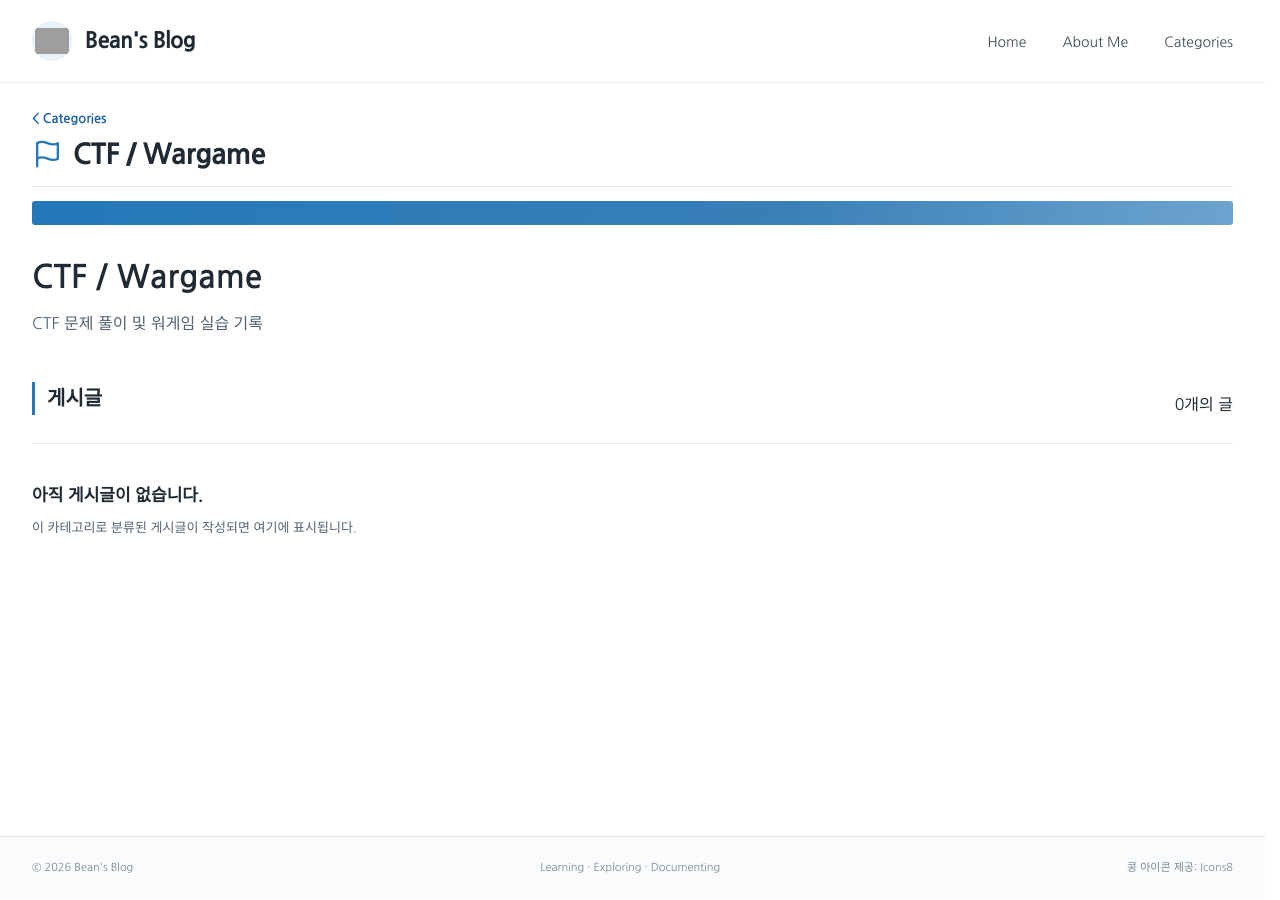
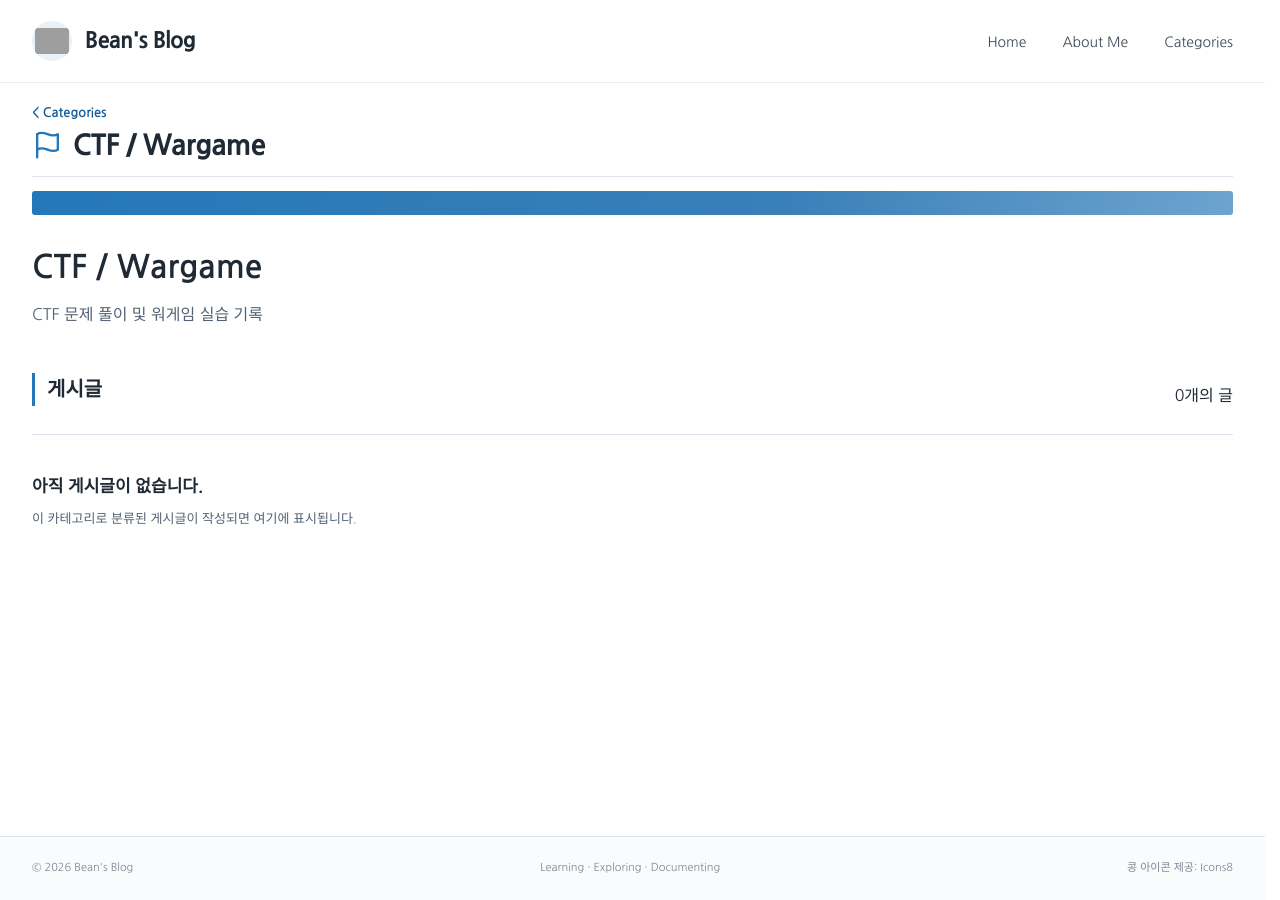
Before and after one commit to BEAN-CMD418/bean-cmd418.github.io, a Jekyll site: the page built from ctf/index.md, in a window 1280 px wide. Built offline with Jekyll 4.4.1, drawn with Linux system fonts in a browser that asks for light colours; some web fonts are replaced; grey boxes are pictures that could not be loaded.

Commit message:
Align category detail heading with categories index

```diff
--- a/assets/css/bean-theme.css
+++ b/assets/css/bean-theme.css
@@ -319,12 +319,16 @@ pre { overflow-x: auto; padding: 16px; background: #f2f5f8; border: 1px solid va
 }
 
 
-/* Simple return link on individual category pages. */
+/* Keep the category heading aligned with the Categories index heading. */
+.page-content:has(.category-back-link) {
+  position: relative;
+}
 .page-content .category-back-link {
+  position: absolute;
+  top: -23px;
+  left: 0;
   display: inline-block;
-  position: relative;
-  top: -3px;
-  margin: 0 0 -4px;
+  margin: 0;
   color: var(--blue-deep);
   font-size: 13px;
   font-weight: 700;
@@ -351,9 +355,14 @@ pre { overflow-x: auto; padding: 16px; background: #f2f5f8; border: 1px solid va
 }
 
 
-/* Pull the category-page content closer to the site header. */
+/* Match the top offset of the Categories index page exactly. */
 .page-shell.category-shell {
-  padding-top: 24px;
+  padding-top: 42px;
+}
+@media (max-width: 680px) {
+  .page-shell.category-shell {
+    padding-top: 25px;
+  }
 }
 
 
```
